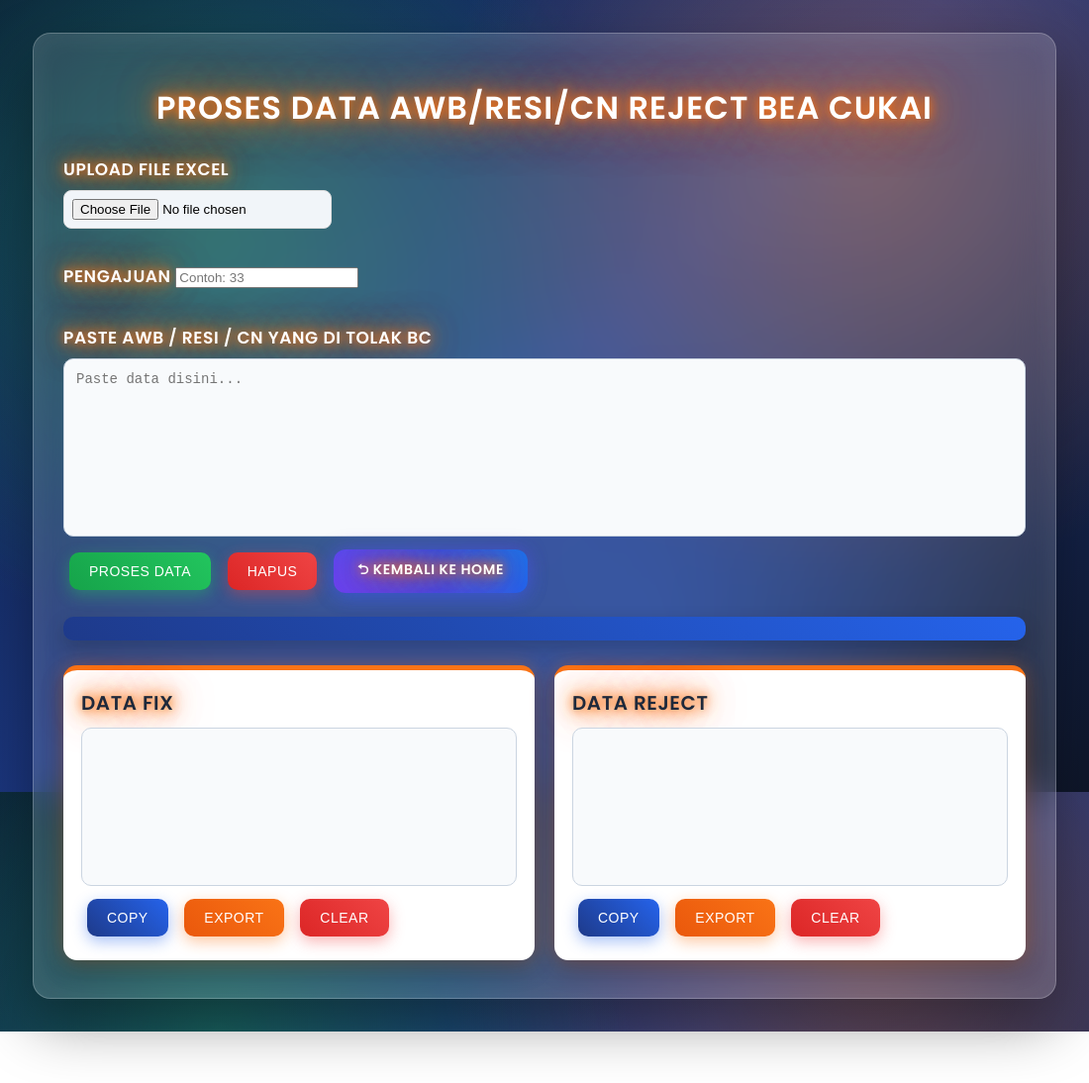
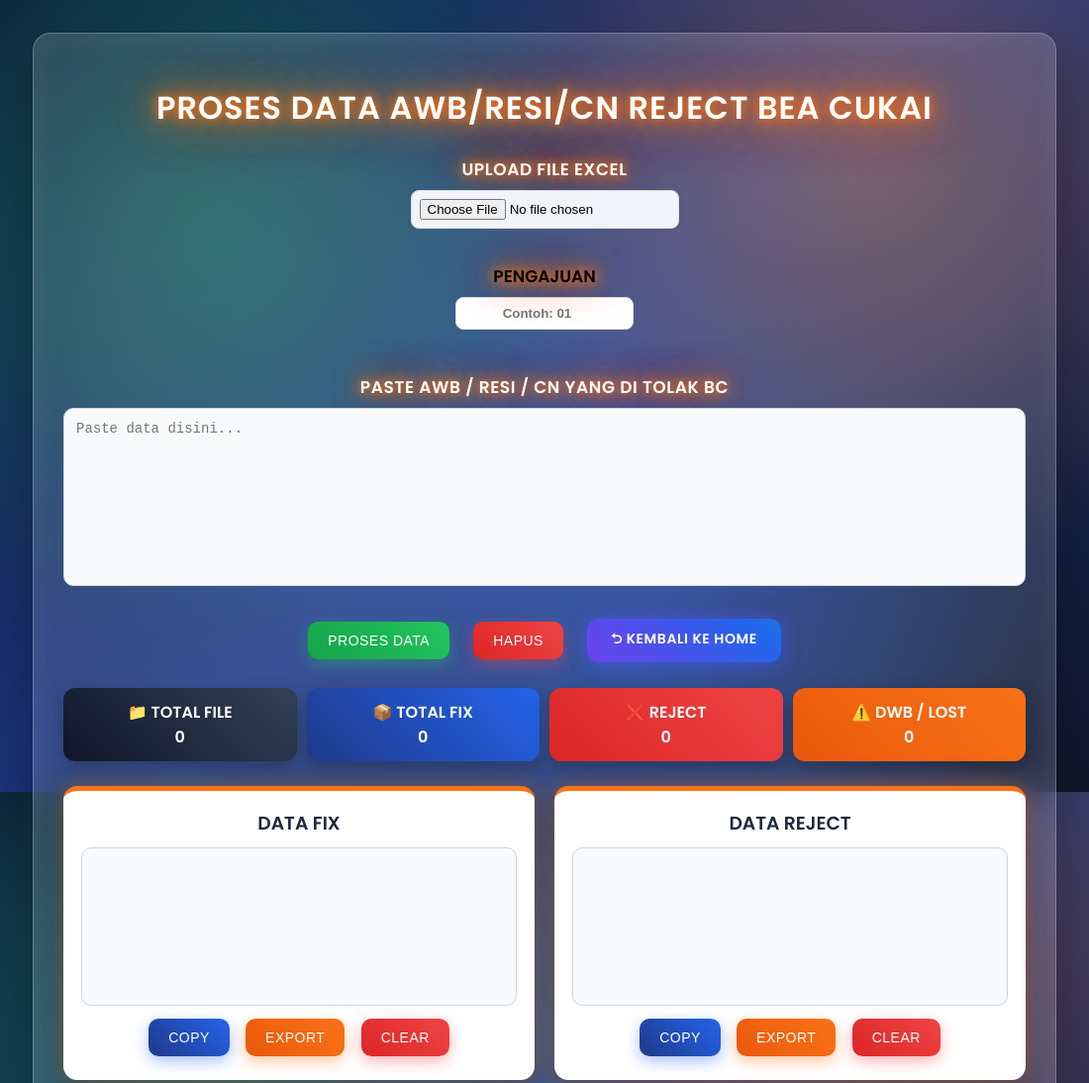
Before and after one commit to di2tboit81/-All-My-Applications, an Electron app: page TOLAK BC RESI.html in a window 1100 px wide. Shown: the top 1094 px of the page at 99% size. Before the commit the page ends 1042 px from the top, so only its background shows below. Drawn offline with Linux system fonts and the light colour scheme.

Commit message:
Update TOLAK BC RESI.html

```diff
--- a/TOLAK BC RESI.html
+++ b/TOLAK BC RESI.html
@@ -392,6 +392,53 @@ opacity:1;
 
 }
 
+.btn-center{
+display:flex;
+justify-content:center;
+align-items:center;
+gap:12px;
+flex-wrap:wrap;
+margin:20px 0;
+text-align:center;
+}
+
+.form-center label,
+.form-center .label-title{
+text-align:center;
+display:block;
+width:100%;
+}
+
+#noPengajuan{
+display:block;
+margin:0 auto;
+text-align:center;
+width:180px;
+padding:8px 10px;
+border-radius:8px;
+border:1px solid #ddd;
+}
+
+.form-pengajuan{
+text-align:center;
+margin:10px 0;
+}
+
+.form-pengajuan .label-title{
+color:#000 !important;
+font-weight:800;
+text-align:center;
+}
+
+.form-pengajuan input{
+text-align:center;
+font-weight:700;
+color:#000;
+padding:8px 12px;
+border-radius:8px;
+border:1px solid #ccc;
+}
+
 </style>
 </head>
 
@@ -399,18 +446,22 @@ opacity:1;
 
 <div class="container">
 
+<div class="form-center">
+
 <h1>PROSES DATA AWB/RESI/CN REJECT BEA CUKAI</h1>
 
+
+
 <label class="label-title">UPLOAD FILE EXCEL</label>
+<div style="text-align:center;">
 <input type="file" id="fileInput">
 <br><br>
 
-<label class="label-title">PENGAJUAN
-<input type="number" id="noPengajuan" placeholder="Contoh: 33">
-<br><br>
-
-
-
+<div class="form-pengajuan">
+    <div class="label-title">PENGAJUAN</div>
+    <input type="number" id="noPengajuan" placeholder="Contoh: 01">
+</div>
+<br>
 
 <label class="label-title">PASTE AWB / RESI / CN YANG DI TOLAK BC</label>
 
@@ -418,16 +469,86 @@ opacity:1;
 
 <br>
 
-<button class="btn-proses" onclick="prosesData()">PROSES DATA</button>
-<button class="btn-hapus" onclick="clearPaste()">HAPUS</button>
+<div class="btn-center">
+    <button class="btn-proses" onclick="prosesData()">PROSES DATA</button>
+    <button class="btn-hapus" onclick="clearPaste()">HAPUS</button>
 
-<a href="index.html" class="btn-kembali">
-⮌ KEMBALI KE HOME
-</a>
+    <a href="index.html" class="btn-kembali">
+        ⮌ KEMBALI KE HOME
+    </a>
+</div>
 
-<div class="info" id="info"></div>
+<!-- DASHBOARD INFO -->
+<div id="dashboard" style="
+display:flex;
+gap:10px;
+flex-wrap:wrap;
+margin-bottom:15px;
+">
+
+<div style="
+flex:1;
+min-width:160px;
+background:linear-gradient(45deg,#0f172a,#334155);
+color:white;
+padding:12px;
+border-radius:12px;
+box-shadow:0 8px 20px rgba(0,0,0,0.25);
+font-weight:600;
+">
+📁 TOTAL FILE<br>
+<span id="dashTotalFile">0</span>
+</div>
+
+<div style="
+flex:1;
+min-width:160px;
+background:linear-gradient(45deg,#1e3a8a,#2563eb);
+color:white;
+padding:12px;
+border-radius:12px;
+box-shadow:0 8px 20px rgba(0,0,0,0.25);
+font-weight:600;
+">
+📦 TOTAL FIX<br>
+<span id="dashFix">0</span>
+</div>
+
+<div style="
+flex:1;
+min-width:160px;
+background:linear-gradient(45deg,#dc2626,#ef4444);
+color:white;
+padding:12px;
+border-radius:12px;
+box-shadow:0 8px 20px rgba(0,0,0,0.25);
+font-weight:600;
+">
+❌ REJECT<br>
+<span id="dashReject">0</span>
+</div>
+
+<div style="
+flex:1;
+min-width:160px;
+background:linear-gradient(45deg,#ea580c,#f97316);
+color:white;
+padding:12px;
+border-radius:12px;
+box-shadow:0 8px 20px rgba(0,0,0,0.25);
+font-weight:600;
+">
+⚠️ DWB / LOST<br>
+<span id="dashDwb">0</span>
+</div>
+
+</div>
+
+
 
 <div class="result">
+
+
 
 <div class="box">
 <h3>DATA FIX</h3>
@@ -479,6 +600,8 @@ excelData=XLSX.utils.sheet_to_json(sheet,{header:1})
 
 header=excelData[0]
 excelData=excelData.slice(1)
+
+document.getElementById("dashTotalFile").innerText = excelData.length;
 
 document.getElementById("info").innerText=
 "DATA FILE : "+excelData.length+" | Reject : 0 | Fix : 0"
@@ -633,6 +756,35 @@ dataFix.push(row)
 
 document.getElementById("rejectData").value=dataReject.map(r=>r.join("\t")).join("\n")
 document.getElementById("fixData").value=dataFix.map(r=>r.join("\t")).join("\n")
+
+// HITUNG DWB / LOST
+let dwbLost = 0;
+
+function cekDwb(row){
+    let text = row.join(" ").toUpperCase();
+
+    return /DWB\d+/i.test(text) ||
+           /LOST\d+/i.test(text);
+}
+
+dataFix.forEach(r=>{
+    if(cekDwb(r)) dwbLost++;
+});
+
+dataReject.forEach(r=>{
+    if(cekDwb(r)) dwbLost++;
+});
+
+// HITUNG FIX BERSIH (dikurangi DWB/LOST)
+let fixBersih = dataFix.length - dwbLost;
+
+// jangan sampai minus
+if(fixBersih < 0) fixBersih = 0;
+
+// UPDATE DASHBOARD
+document.getElementById("dashFix").innerText = fixBersih;
+document.getElementById("dashReject").innerText = dataReject.length;
+document.getElementById("dashDwb").innerText = dwbLost;
 
 document.getElementById("info").innerText=
 "TOTAL FILE : "+excelData.length+
```
